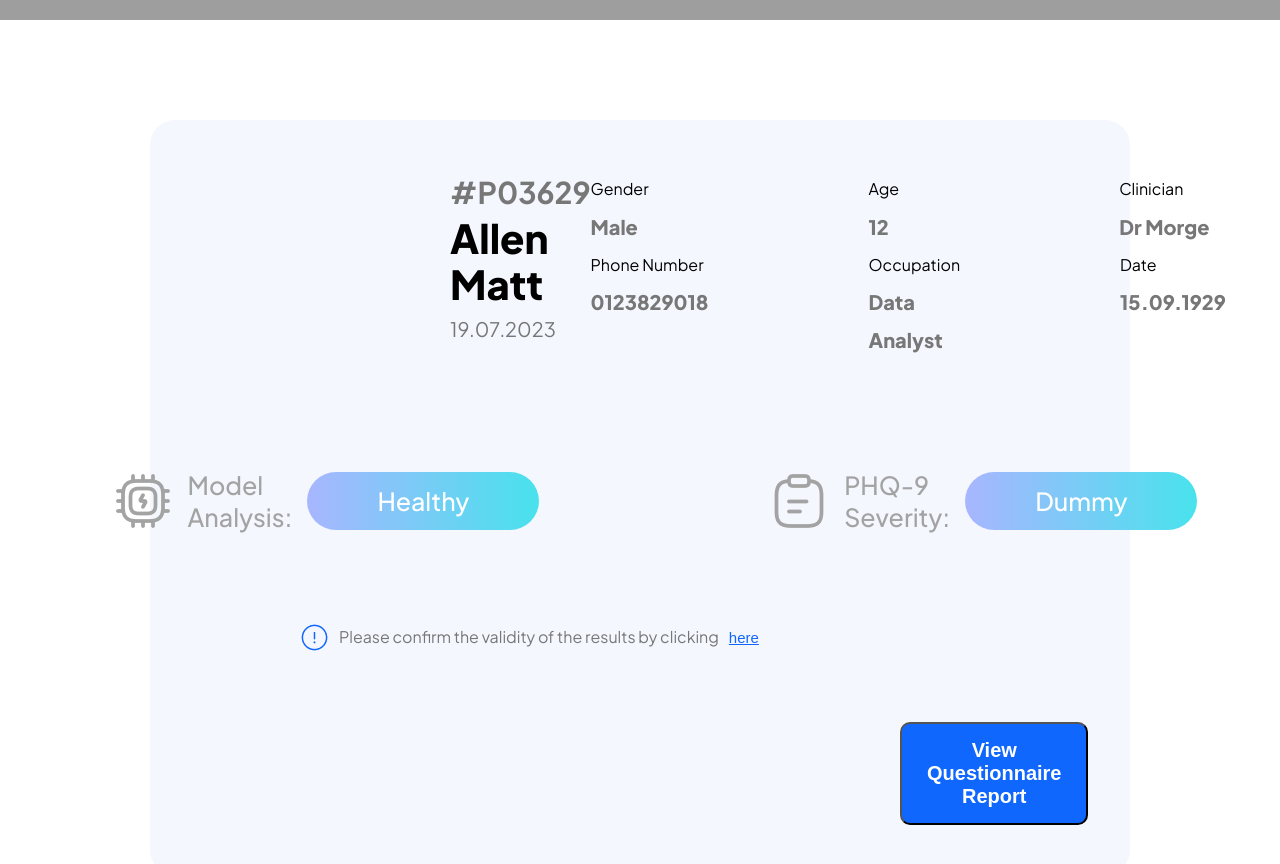
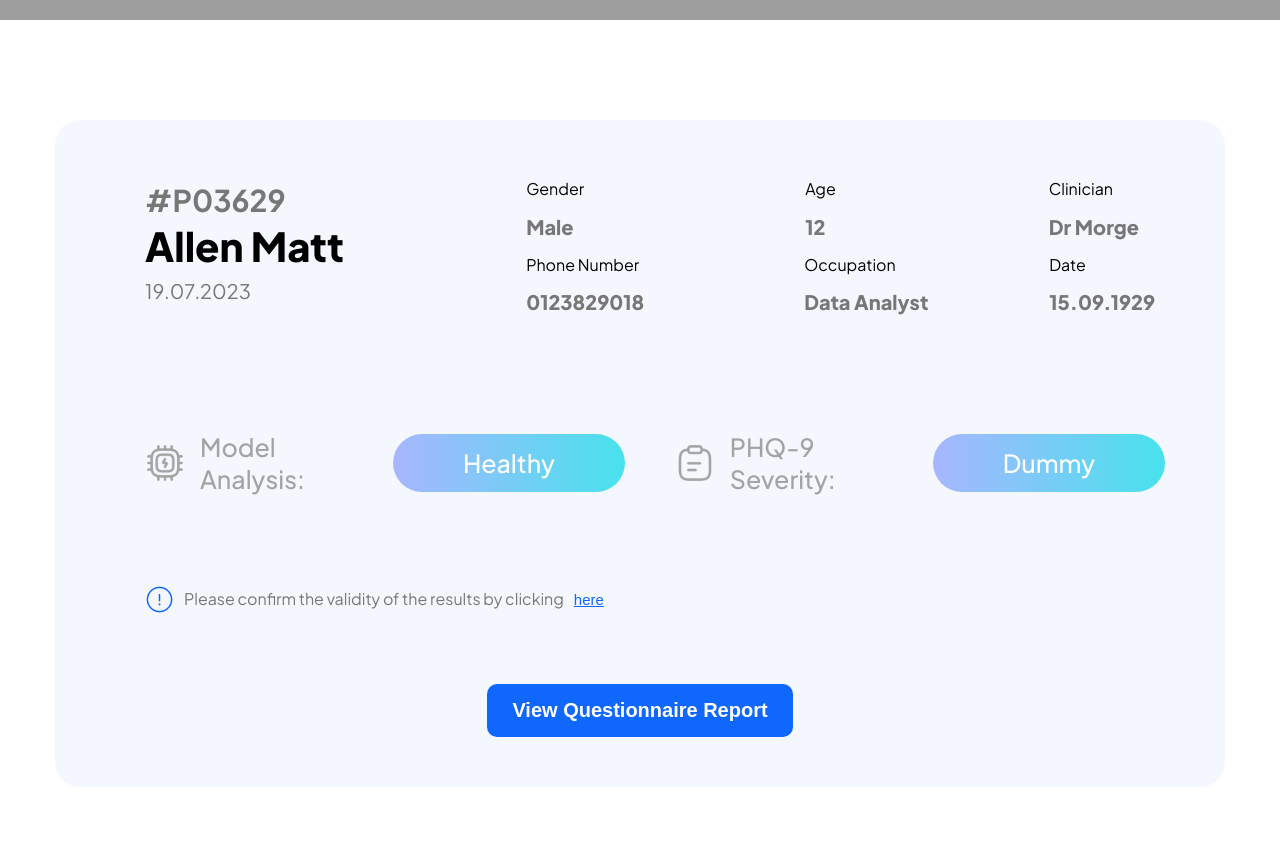
Before and after one commit to yeeshuen02/one-mind, a React (Create React App) app: page /results in a window 1280 px wide. Shown: the part 420-1284 px from the top of the page. Built offline with nearby package versions, Linux system fonts and the light colour scheme; grey boxes are pictures that could not be loaded.

Commit message:
Updated Result Page layout

```diff
--- a/src/scenes/Results/Results.css
+++ b/src/scenes/Results/Results.css
@@ -10,7 +10,7 @@
     width: auto;
     height: auto;
     background-color: #5B75FE0F;
-    margin: 100px 150px;
+    margin: 100px 55px;
     border-radius: 25px;
     padding: 50px;
 }
@@ -18,12 +18,12 @@
 .results-content-first{
     display: flex;
     justify-content: space-between;
-    /* align-items: center; */
+    align-items: center;
     /* margin-right: 300px; */
 }
 
 .results-profile{
-    margin-left: 250px;
+  margin-left: 40px;
   line-height:1.2cm;
   /* margin-right: 200px; */
 }
@@ -45,8 +45,12 @@
 }
 
 .results-details{
-     margin-right: 250px ;
+  justify-content: end;
+  display: flex;
+  flex-direction: column; ;
+  margin-right: 20px;
 }
+
 .patient-details-content{
 color: #777777;
 font-weight: 900;
@@ -60,18 +64,15 @@ line-height: 1cm;
 }
 .results-details-top-row{
     display: flex;
-
-    gap: 220px;
 }
 .results-details-bottom-row{
-    gap: 160px;
     display: flex;
 }
 
 .results-content-second{
   display: flex;
-    gap: 180px;
-    justify-content: center;
+  /* gap: 180px; */
+  justify-content: space-between;
 }
 
 .second-row-left-right {
@@ -102,7 +103,7 @@ line-height: 1cm;
   .results-content-third{
     display: flex;
     gap: 10px;
-    margin: 80px 0px 0px 100px;
+    margin: 80px 0px 0px 40px;
   }
 
   .results-content-third p{
@@ -129,14 +130,14 @@ line-height: 1cm;
   .results-content-forth{
     align-items: center;
     justify-content: center;
-      margin: 70px 0px 0px 700px;
+    margin-top: 70px;
+    display: flex;
   }
 
 
 
   .questionnaire-report-button{
   background-color: #0F67FE;
-
   width: auto;
   padding: 15px 25px;
   color: white;
@@ -144,4 +145,27 @@ border-radius: 10px;
   font-size: 20px;
   font-weight: bold;
   cursor: pointer;
+  border-style: none;
 }
+
+.results-icon {
+  width: 40px;
+  max-width: 100%;
+  height: 40px;
+}
+
+.results-gender {
+  margin-right: 221px;
+}
+
+.results-age {
+  margin-right: 213px;
+}
+
+.results-phone {
+  margin-right: 160px;
+}
+
+.results-occupation {
+  margin-right: 121px;
+}
--- a/src/scenes/Results/Results.jsx
+++ b/src/scenes/Results/Results.jsx
@@ -34,6 +34,7 @@ const Results = () => {
           <p>OneMind</p>
         </button>
       </div>
+
       <div className="hero-content">
         <h1>Results</h1>
         <p>
@@ -41,6 +42,7 @@ const Results = () => {
         </p>
       </div>
     </div>
+
     <div className="results-bottom-section" >
       <div className="resuts-content">
         <div className="results-content-first">
@@ -49,27 +51,28 @@ const Results = () => {
                 <p id="patient-name">Allen Matt</p>
                 <p id="patient-date">19.07.2023</p>
             </div>
+
             <div className="results-details">
                 <div className="results-details-top-row">
-                    <div>
+                    <div className='results-gender'>
                         <p>Gender</p>
                         <p class="patient-details-content">Male</p>
                     </div>
-                    <div>
+                    <div className='results-age'>
                         <p>Age</p>
                         <p  class="patient-details-content">12</p>
                     </div>
-                    <div>
+                    <div className='results-clinician'>
                         <p>Clinician</p>
                         <p  class="patient-details-content"> Dr Morge</p>
                     </div>
                 </div>
                 <div className="results-details-bottom-row">
-                    <div>
+                    <div className='results-phone'>
                         <p>Phone Number</p>
                         <p class="patient-details-content">0123829018</p>
                     </div>
-                    <div>
+                    <div className='results-occupation'>
                         <p>Occupation</p>
                         <p  class="patient-details-content">Data Analyst</p>
                     </div>
@@ -80,18 +83,20 @@ const Results = () => {
                 </div>
             </div>
         </div>
+
         <div className="results-content-second">
             <div className="second-row-left-right">
-                <img src={modelIcon} alt="search Logo" />
+                <img className="results-icon" src={modelIcon} alt="search Logo" />
                 <p>Model Analysis:</p>
                 <div className="text-background"> <p>Healthy</p></div>
             </div>
             <div className="second-row-left-right">
-                <img src={clipboardIcon} alt="search Logo" />
+                <img className="results-icon" src={clipboardIcon} alt="search Logo" />
                 <p>PHQ-9 Severity:</p>
                 <div className="text-background"> <p>Dummy</p></div>
             </div>
         </div>
+
         <div className="results-content-third">
 
                 {showText ? (
@@ -106,8 +111,7 @@ const Results = () => {
                 ) : (
                     <div className='after-confirming'>
 
-                    <img src={infoCircleBlueIcon
-} alt="search Logo" />
+                    <img src={infoCircleBlueIcon} alt="search Logo" />
                     <p>Results has been confirmed</p>
                     {/* Add additional content as needed */}
                     </div>
```
Lines whose indentation alone changed are shown as unchanged.
